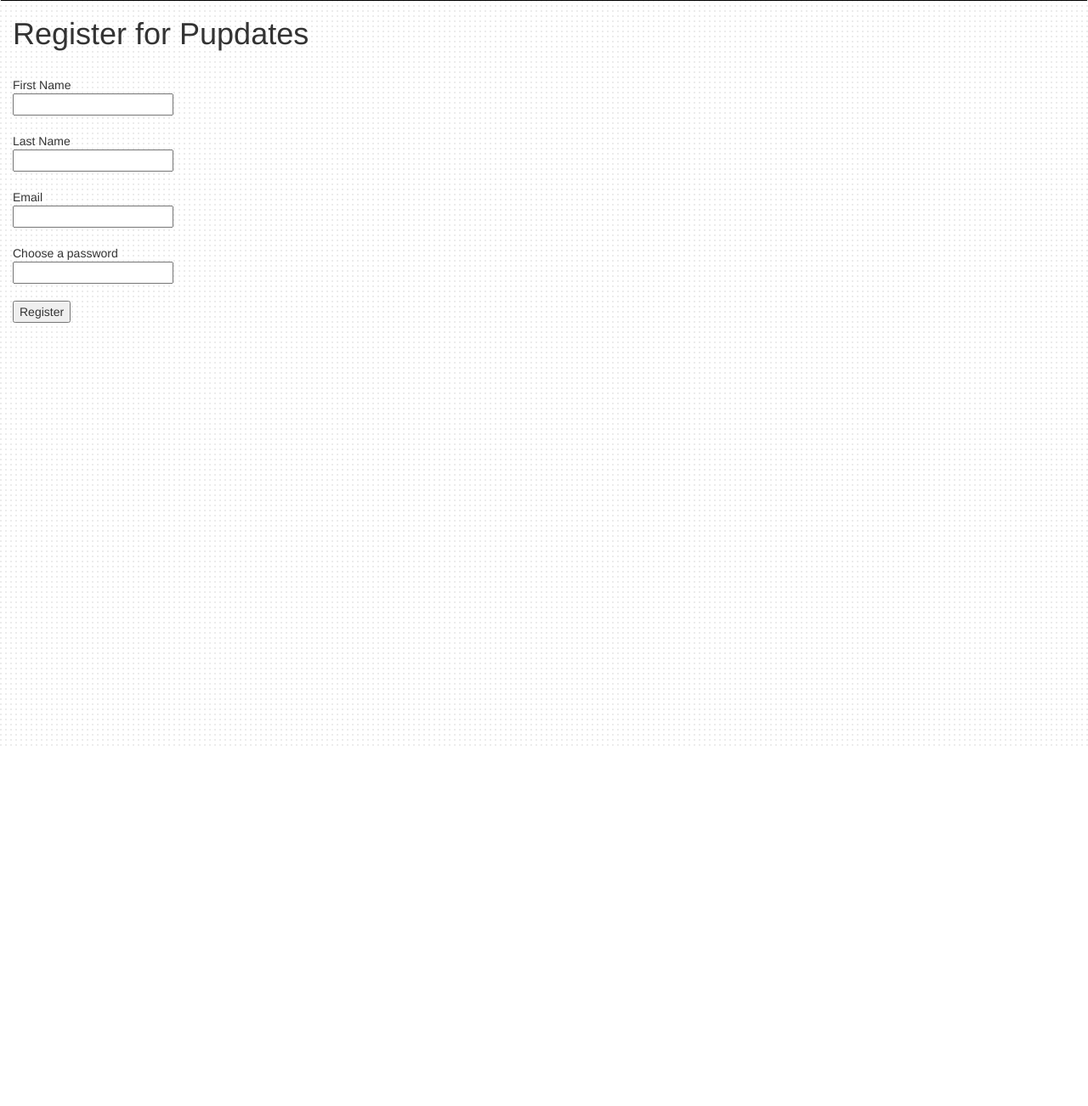
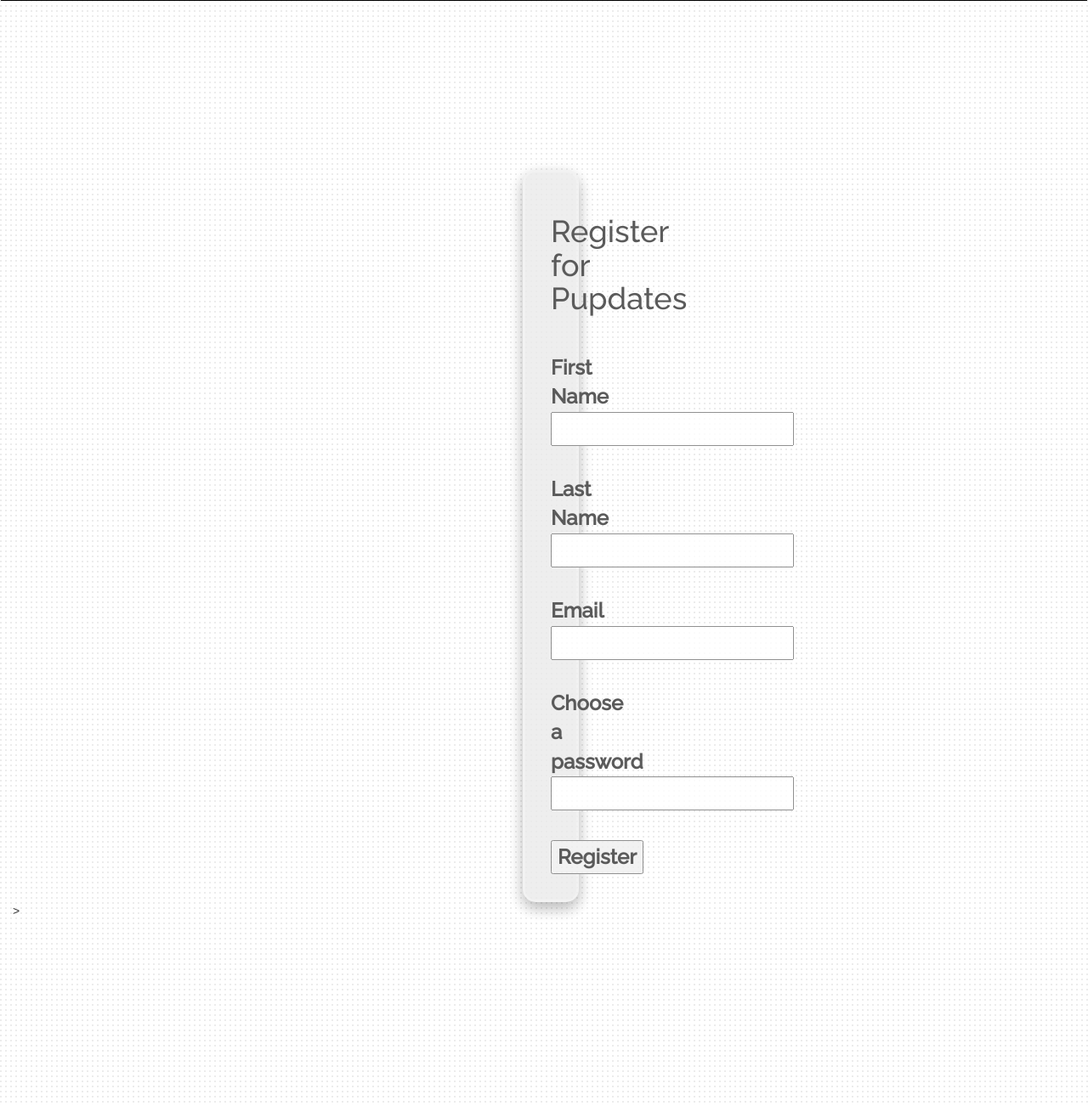
Before and after one commit to laura-mahoney/The-Barn, a Flask app: page /register in a window 1280 px wide. Shown: the part 120-1422 px from the top of the page at 85% size. Before the commit the page ends 998 px from the top, so only its background shows below. Run offline with Flask 2, Linux system fonts and the light colour scheme; some libraries are stand-ins or nearby versions.

Commit message:
revisions to forms

```diff
--- a/static/css/thebarn.css
+++ b/static/css/thebarn.css
@@ -55,7 +55,7 @@
 
 }
 
-.recentAddNotes{
+.recentAddNotes {
   border: #efefef 3px solid;
   padding: 30px;
   border-radius: 15px;
@@ -66,6 +66,40 @@
   margin:50px;
   font-weight: bold;
   opacity: .80;
+}
+
+.addDogForm {
+  border: #efefef 3px solid;
+  padding: 30px;
+  border-radius: 15px;
+  background-color: #eaeaea;
+  font-size: 24px;
+  box-shadow: 0 8px 16px 0 rgba(0,0,0,0.2), 0 6px 20px 0 rgba(0,0,0,0.19);
+  font-family: 'Raleway', sans-serif;
+  margin:50px;
+  font-weight: bold;
+  opacity: .80;
+  margin-right: 900px;
+
+
+}
+
+.signin, .register {
+  border: #efefef 3px solid;
+  padding: 30px;
+  border-radius: 15px;
+  background-color: #eaeaea;
+  font-size: 24px;
+  box-shadow: 0 8px 16px 0 rgba(0,0,0,0.2), 0 6px 20px 0 rgba(0,0,0,0.19);
+  font-family: 'Raleway', sans-serif;
+  margin-top: 200px;
+  margin-left:600px;
+  margin-right: 600px;
+  margin-left: 600px;
+  font-weight: bold;
+  opacity: .80;
+  text-align: center;
+
 }
 
 #shiftDuration, #otherCrew{
--- a/static/js/dog-shift.js
+++ b/static/js/dog-shift.js
@@ -139,7 +139,6 @@ $(".dogPicture").on('click', checkPlaymates);
 
 
 
-
 // this function shows and hides the dog form when clicked on the notes page
 var clicks = 0;
 
--- a/templates/barn.html
+++ b/templates/barn.html
@@ -142,7 +142,6 @@
     </div>
 </div>
 
-
 <div class="addDogForm" style="display:none">
     <form action="/adddog" method="POST">
         <div class = "col col-mid-4" id="addDog">
@@ -156,7 +155,7 @@
                 <option>Gender</option>
                 <option value="Female">Female</option>
                 <option value="Male">Male</option>
-            </select><br>
+            </select>
             <select name="altered">
                 <option>Altered</option>
                 <option value=true>Yes</option>
@@ -164,7 +163,7 @@
             </select><br>
             Intake Date:<br>
             <input type="date" name="intake_date"><br><br>
-            <input type="file" accept="image/*" capture="camera" name="new_dog_pic"><br><br>
+            <input id="uploaded_pic" type="file" accept="image/*" capture="camera"><br><br>
             <input type="submit" id="pupdateButton" name="adddog" value="ADD DOG"><br>
         </div>
     </form>
--- a/templates/base.html
+++ b/templates/base.html
@@ -11,7 +11,7 @@
 <nav class="navbar navbar-default">
         <div class="container-fluid">
             <div class="navbar-header">
-                <a class="navbar-brand" href="#">Pupdates</a>
+                <a class="navbar-brand" href="/">Pupdates</a>
             </div>
             <div id="navbar">
                 <ul class="nav navbar-nav navbar-right">
--- a/templates/register_form.html
+++ b/templates/register_form.html
@@ -1,6 +1,6 @@
 {% extends 'base.html' %}
 {% block content %}
-
+<div class="register">
   <h1>Register for Pupdates</h1>
 
   <form action="/register" method="POST">
@@ -23,7 +23,7 @@
       <br>
       <input type="submit" value="Register">
   </form>
-
+</div>>
 
 {% endblock %}
 
--- a/templates/sign_in.html
+++ b/templates/sign_in.html
@@ -2,7 +2,7 @@
 {% block content %}
 
 
-
+<div class="signin">
       <h1>Sign In</h1>
         <form action="/sign_in" method="POST">
             Enter email:
@@ -15,7 +15,7 @@
             <br>
             <input type="submit" value="Sign In">
       </form>
-
+</div>>
 
 
 {% endblock %}
```
Also changed, not shown: 2 other files. Lines whose indentation alone changed are shown as unchanged.
